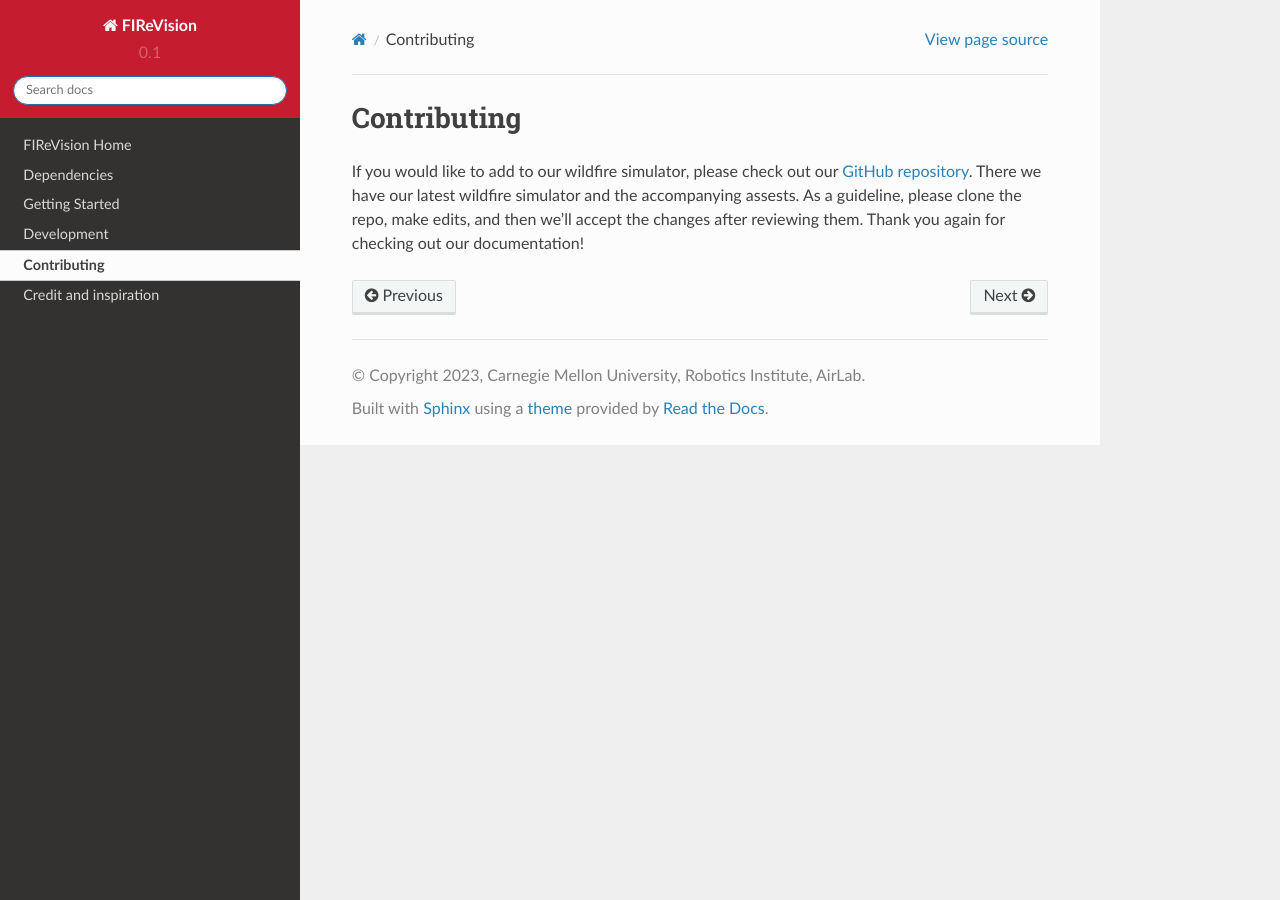
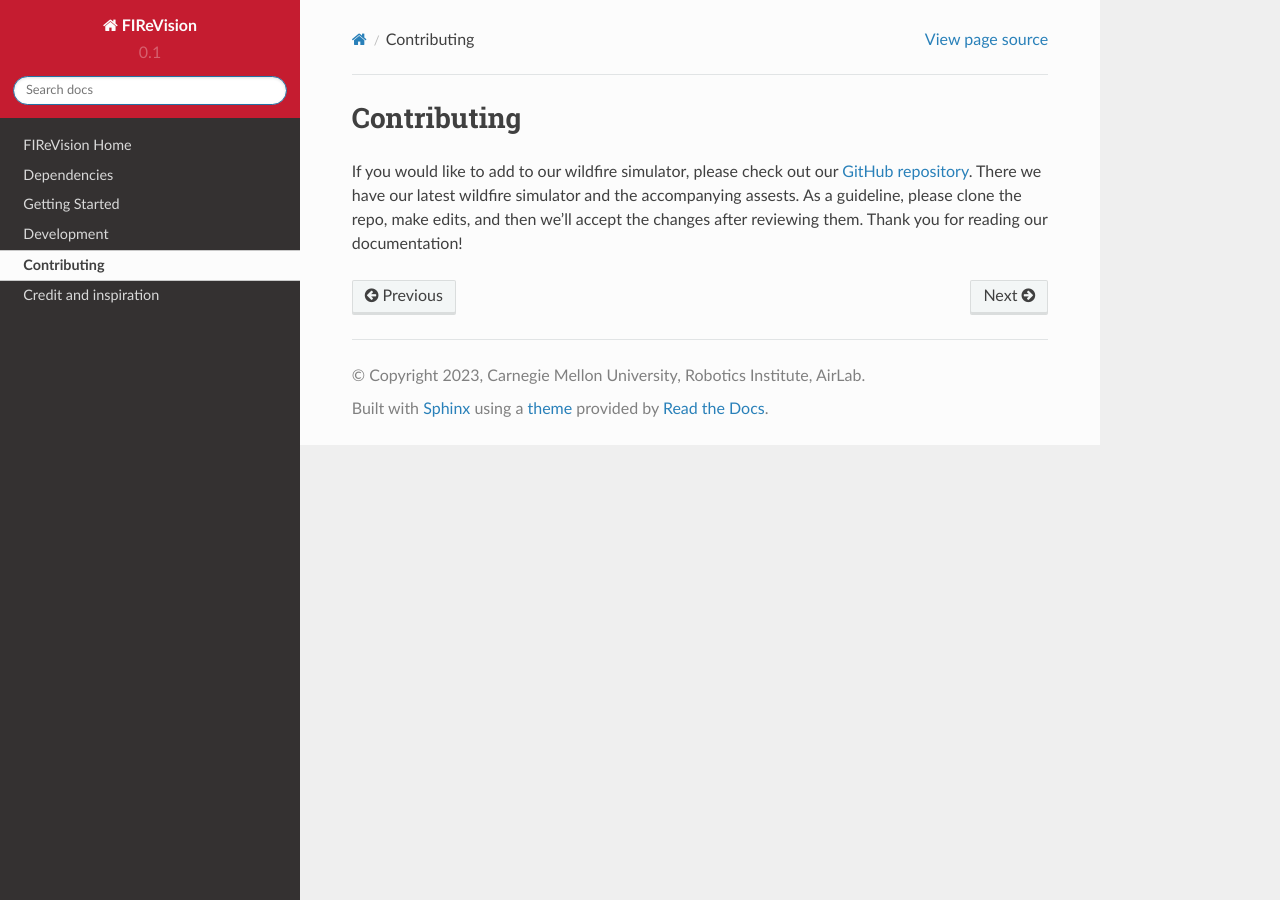
Before and after one commit to castacks/firevision_sim, a Sphinx documentation site: the page built from docs/contributing.rst, in a window 1280 px wide. Built offline with Sphinx 7.4.7 and the Read the Docs theme 2.0.0, drawn with Linux system fonts in a browser that asks for light colours; pages that are not in the unit, such as notebooks, are missing from menus.

Commit message:
Update contributing.rst

```diff
--- a/docs/contributing.rst
+++ b/docs/contributing.rst
@@ -1,3 +1,3 @@
 Contributing
 ============
-If you would like to add to our wildfire simulator, please check out our `GitHub repository <https://github.com/castacks/firevision_sim>`_. There we have our latest wildfire simulator and the accompanying assests. As a guideline, please clone the repo, make edits, and then we'll accept the changes after reviewing them. Thank you again for checking out our documentation!
+If you would like to add to our wildfire simulator, please check out our `GitHub repository <https://github.com/castacks/firevision_sim>`_. There we have our latest wildfire simulator and the accompanying assests. As a guideline, please clone the repo, make edits, and then we'll accept the changes after reviewing them. Thank you for reading our documentation!
```
